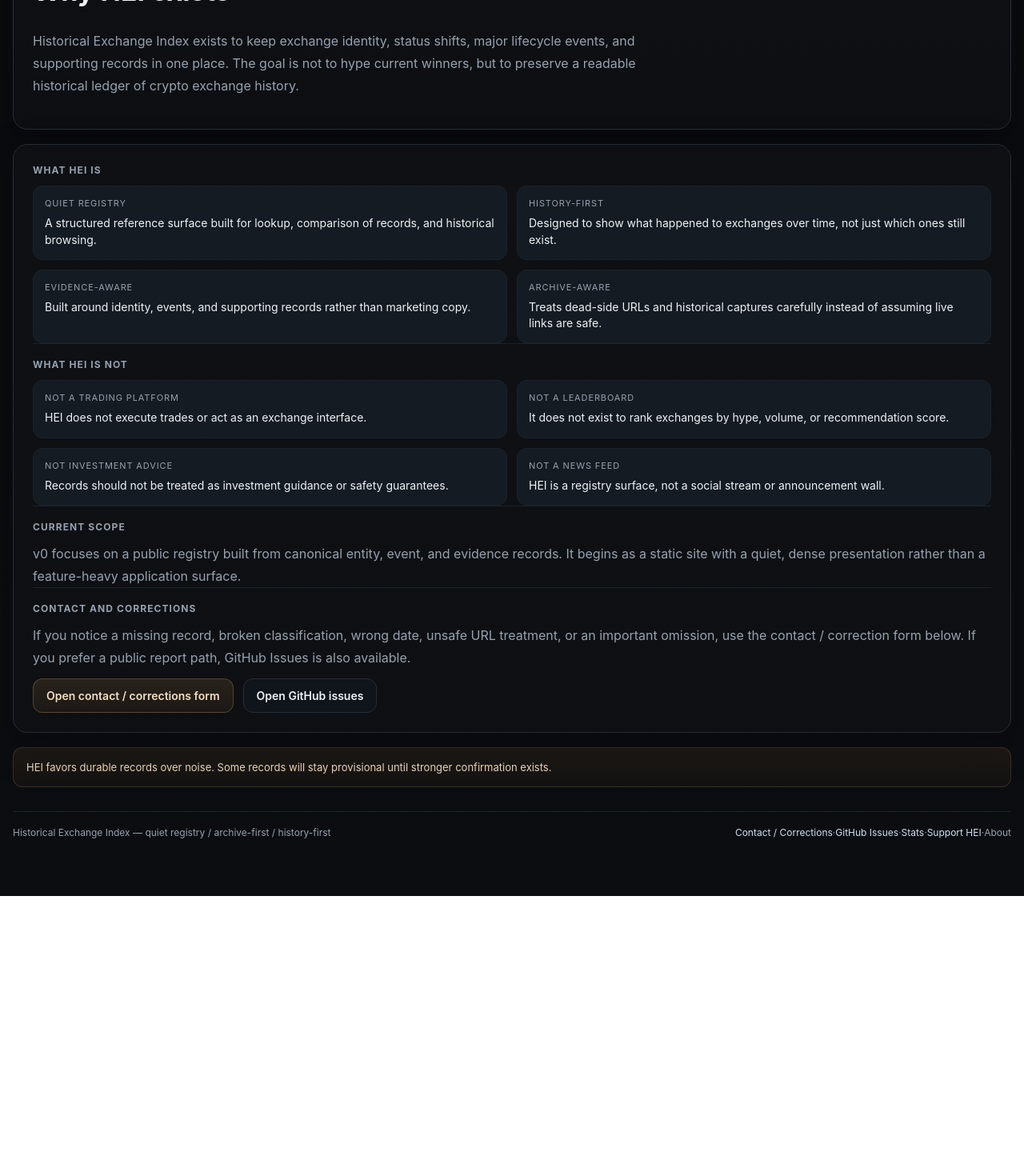
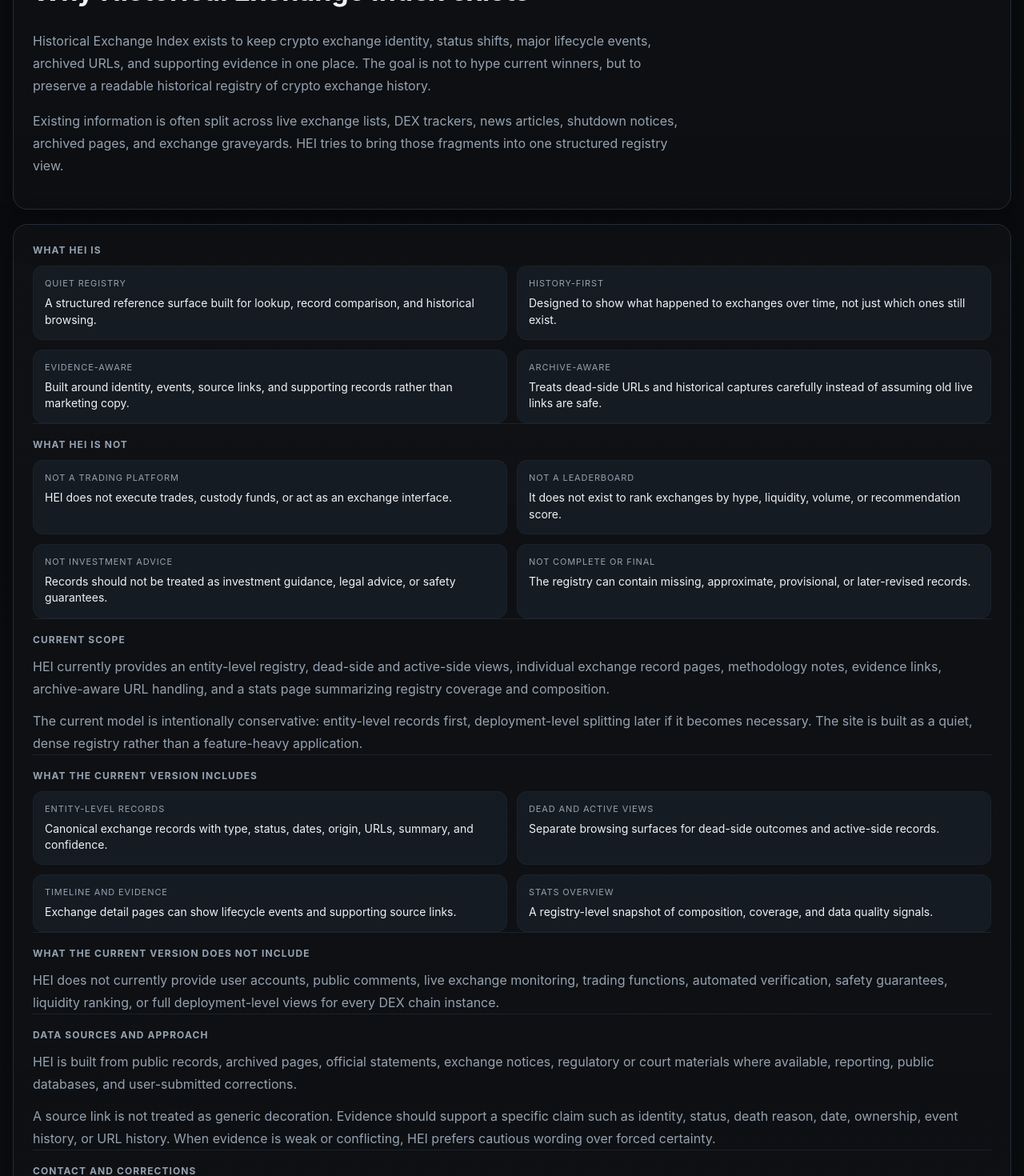
Before and after one commit to badjoke-lab/historical-exchange-index, a Next.js app: page /about in a window 1280 px wide. Shown: the part 220-1690 px from the top of the page at 80% size. Before the commit the page ends 1340 px from the top, so only its background shows below. Built offline with nearby package versions, Linux system fonts and the light colour scheme; no server answers.

Commit message:
Expand about page content

```diff
--- a/src/app/about/page.tsx
+++ b/src/app/about/page.tsx
@@ -4,7 +4,7 @@ import { CONTACT_HREF, ISSUES_HREF } from '../../lib/site-constants'
 export const metadata: Metadata = {
   title: 'About',
   description:
-    'Learn why Historical Exchange Index exists, what it is, what it is not, and how corrections are handled.',
+    'About Historical Exchange Index, a historical registry of crypto exchanges covering active, dead, merged, acquired, and rebranded exchange records.',
   alternates: {
     canonical: '/about',
   },
@@ -15,11 +15,15 @@ export default function AboutPage() {
     <main className="longform">
       <section className="panel longform-panel">
         <p className="muted">About</p>
-        <h2 style={{ marginTop: 0, fontSize: '34px' }}>Why HEI exists</h2>
-        <p className="muted" style={{ lineHeight: 1.75, maxWidth: '80ch' }}>
-          Historical Exchange Index exists to keep exchange identity, status shifts, major lifecycle events,
-          and supporting records in one place. The goal is not to hype current winners, but to preserve a
-          readable historical ledger of crypto exchange history.
+        <h2 style={{ marginTop: 0, fontSize: '34px' }}>Why Historical Exchange Index exists</h2>
+        <p className="muted" style={{ lineHeight: 1.75, maxWidth: '82ch' }}>
+          Historical Exchange Index exists to keep crypto exchange identity, status shifts, major lifecycle events,
+          archived URLs, and supporting evidence in one place. The goal is not to hype current winners, but to
+          preserve a readable historical registry of crypto exchange history.
+        </p>
+        <p className="muted" style={{ lineHeight: 1.75, maxWidth: '82ch' }}>
+          Existing information is often split across live exchange lists, DEX trackers, news articles, shutdown notices,
+          archived pages, and exchange graveyards. HEI tries to bring those fragments into one structured registry view.
         </p>
       </section>
 
@@ -29,7 +33,7 @@ export default function AboutPage() {
           <div className="fact-grid">
             <div className="fact">
               <div className="k">Quiet registry</div>
-              <div className="v">A structured reference surface built for lookup, comparison of records, and historical browsing.</div>
+              <div className="v">A structured reference surface built for lookup, record comparison, and historical browsing.</div>
             </div>
             <div className="fact">
               <div className="k">History-first</div>
@@ -37,11 +41,11 @@ export default function AboutPage() {
             </div>
             <div className="fact">
               <div className="k">Evidence-aware</div>
-              <div className="v">Built around identity, events, and supporting records rather than marketing copy.</div>
+              <div className="v">Built around identity, events, source links, and supporting records rather than marketing copy.</div>
             </div>
             <div className="fact">
               <div className="k">Archive-aware</div>
-              <div className="v">Treats dead-side URLs and historical captures carefully instead of assuming live links are safe.</div>
+              <div className="v">Treats dead-side URLs and historical captures carefully instead of assuming old live links are safe.</div>
             </div>
           </div>
         </div>
@@ -51,37 +55,90 @@ export default function AboutPage() {
           <div className="fact-grid">
             <div className="fact">
               <div className="k">Not a trading platform</div>
-              <div className="v">HEI does not execute trades or act as an exchange interface.</div>
+              <div className="v">HEI does not execute trades, custody funds, or act as an exchange interface.</div>
             </div>
             <div className="fact">
               <div className="k">Not a leaderboard</div>
-              <div className="v">It does not exist to rank exchanges by hype, volume, or recommendation score.</div>
+              <div className="v">It does not exist to rank exchanges by hype, liquidity, volume, or recommendation score.</div>
             </div>
             <div className="fact">
               <div className="k">Not investment advice</div>
-              <div className="v">Records should not be treated as investment guidance or safety guarantees.</div>
+              <div className="v">Records should not be treated as investment guidance, legal advice, or safety guarantees.</div>
             </div>
             <div className="fact">
-              <div className="k">Not a news feed</div>
-              <div className="v">HEI is a registry surface, not a social stream or announcement wall.</div>
+              <div className="k">Not complete or final</div>
+              <div className="v">The registry can contain missing, approximate, provisional, or later-revised records.</div>
             </div>
           </div>
         </div>
 
         <div className="section">
           <h4>Current scope</h4>
+          <p className="muted" style={{ margin: '0 0 12px', lineHeight: 1.75 }}>
+            HEI currently provides an entity-level registry, dead-side and active-side views, individual exchange
+            record pages, methodology notes, evidence links, archive-aware URL handling, and a stats page summarizing
+            registry coverage and composition.
+          </p>
           <p className="muted" style={{ margin: 0, lineHeight: 1.75 }}>
-            v0 focuses on a public registry built from canonical entity, event, and evidence records. It begins
-            as a static site with a quiet, dense presentation rather than a feature-heavy application surface.
+            The current model is intentionally conservative: entity-level records first, deployment-level splitting later
+            if it becomes necessary. The site is built as a quiet, dense registry rather than a feature-heavy application.
+          </p>
+        </div>
+
+        <div className="section">
+          <h4>What the current version includes</h4>
+          <div className="fact-grid">
+            <div className="fact">
+              <div className="k">Entity-level records</div>
+              <div className="v">Canonical exchange records with type, status, dates, origin, URLs, summary, and confidence.</div>
+            </div>
+            <div className="fact">
+              <div className="k">Dead and active views</div>
+              <div className="v">Separate browsing surfaces for dead-side outcomes and active-side records.</div>
+            </div>
+            <div className="fact">
+              <div className="k">Timeline and evidence</div>
+              <div className="v">Exchange detail pages can show lifecycle events and supporting source links.</div>
+            </div>
+            <div className="fact">
+              <div className="k">Stats overview</div>
+              <div className="v">A registry-level snapshot of composition, coverage, and data quality signals.</div>
+            </div>
+          </div>
+        </div>
+
+        <div className="section">
+          <h4>What the current version does not include</h4>
+          <p className="muted" style={{ margin: 0, lineHeight: 1.75 }}>
+            HEI does not currently provide user accounts, public comments, live exchange monitoring, trading functions,
+            automated verification, safety guarantees, liquidity ranking, or full deployment-level views for every DEX
+            chain instance.
+          </p>
+        </div>
+
+        <div className="section">
+          <h4>Data sources and approach</h4>
+          <p className="muted" style={{ margin: '0 0 12px', lineHeight: 1.75 }}>
+            HEI is built from public records, archived pages, official statements, exchange notices, regulatory or court
+            materials where available, reporting, public databases, and user-submitted corrections.
+          </p>
+          <p className="muted" style={{ margin: 0, lineHeight: 1.75 }}>
+            A source link is not treated as generic decoration. Evidence should support a specific claim such as identity,
+            status, death reason, date, ownership, event history, or URL history. When evidence is weak or conflicting,
+            HEI prefers cautious wording over forced certainty.
           </p>
         </div>
 
         <div className="section" id="corrections">
           <h4>Contact and corrections</h4>
           <p className="muted" style={{ margin: '0 0 12px', lineHeight: 1.75 }}>
-            If you notice a missing record, broken classification, wrong date, unsafe URL treatment, or an
-            important omission, use the contact / correction form below. If you prefer a public report path,
-            GitHub Issues is also available.
+            If you notice a missing record, broken classification, wrong date, unsafe URL treatment, weak evidence, or an
+            important omission, use the contact / correction form below. If you prefer a public report path, GitHub Issues
+            is also available.
+          </p>
+          <p className="muted" style={{ margin: '0 0 12px', lineHeight: 1.75 }}>
+            Useful corrections include the exchange name, HEI page URL, what appears wrong or incomplete, and supporting
+            source links. Archived links are especially useful for dead-side records.
           </p>
           <div style={{ display: 'flex', gap: '12px', flexWrap: 'wrap' }}>
             <a className="btn btn-primary" href={CONTACT_HREF} target="_blank" rel="noreferrer">
@@ -95,8 +152,8 @@ export default function AboutPage() {
       </section>
 
       <section className="callout">
-        HEI favors durable records over noise. Some records will stay provisional until stronger confirmation
-        exists.
+        HEI favors durable records over noise. Records can be incomplete, approximate, or revised. Always verify
+        important claims with the linked sources when possible.
       </section>
     </main>
   )
```
